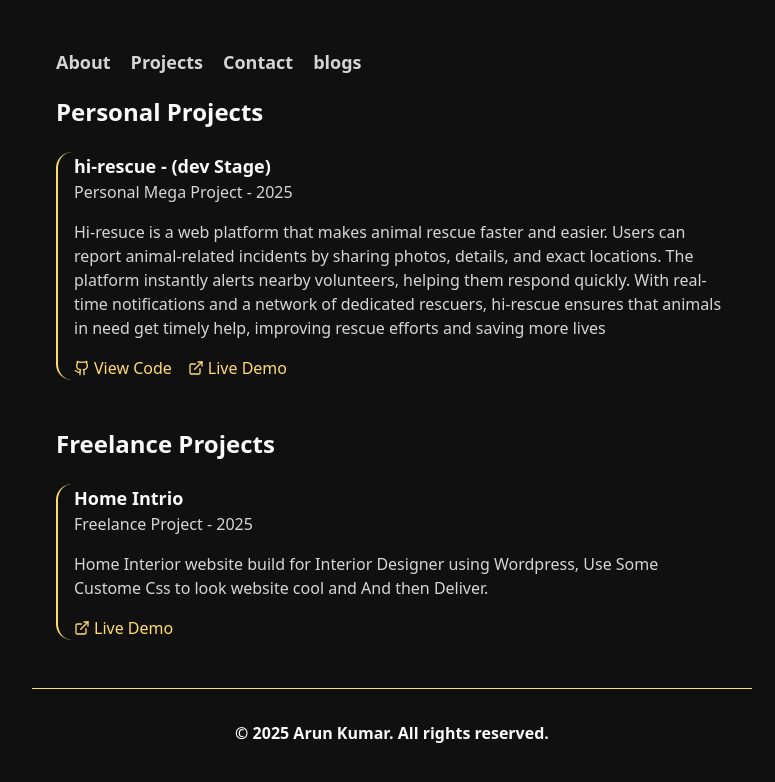
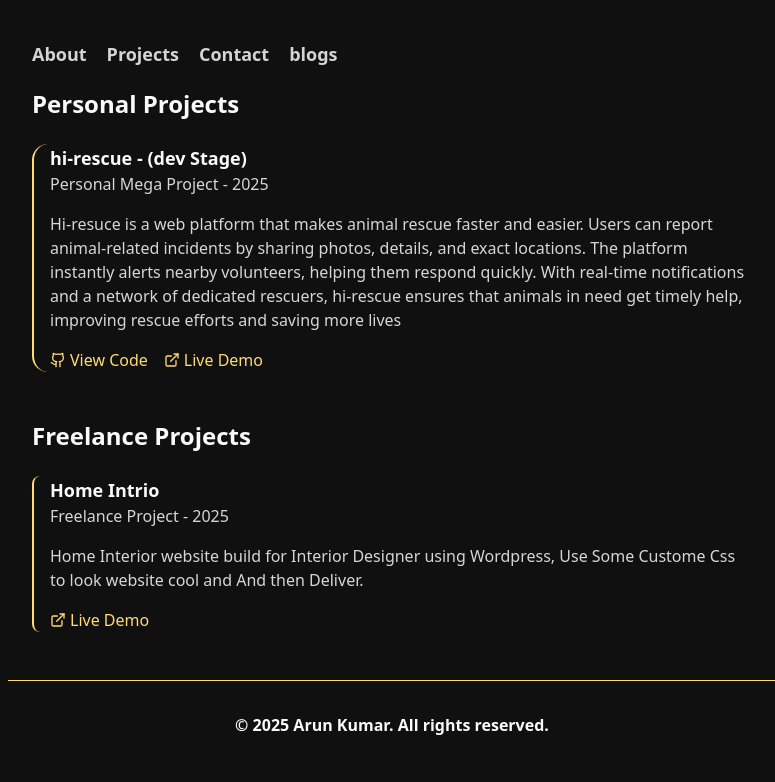
Before and after one commit to hiarun01/my-portfolio, a React (Vite) app: page /projects in a window 1280 px wide. Shown: the top 782 px of the page, without its empty margins (248-1023 px from the left). Built offline with nearby package versions, Linux system fonts and the light colour scheme.

Commit message:
fixed syntex error

```diff
--- a/index.html
+++ b/index.html
@@ -2,7 +2,6 @@
 <html lang="en">
   <head>
     <meta charset="UTF-8" />
-
     <meta name="viewport" content="width=device-width, initial-scale=1.0" />
     <title>Arun Kumar</title>
     <link href="/src/styles.css" rel="stylesheet" />
--- a/src/AppLayout/AppLayout.jsx
+++ b/src/AppLayout/AppLayout.jsx
@@ -4,7 +4,7 @@ import Footer from "./UI/Footer";
 
 const AppLayout = () => {
   return (
-    <div className="max-w-3xl my-7 m-auto px-6">
+    <div className="max-w-3xl my-5 m-auto">
       <Header />
       <Outlet />
       <Footer />
--- a/src/components/Pages/About.jsx
+++ b/src/Pages/About.jsx
@@ -1,6 +1,5 @@
 /* eslint-disable react/no-unescaped-entities */
-import {Github, Linkedin, Mail, X} from "lucide-react";
-import Skills from "../Skills";
+import Skills from "../components/Skills";
 
 const About = () => {
   return (
@@ -19,7 +18,7 @@ const About = () => {
         to network, feel free to reach out. Let's create something amazing
         together.
       </p>
-      <div className="flex gap-7 mt-6  w-fit py-2">
+      {/* <div className="flex gap-7 mt-6  w-fit py-2">
         <a
           href="mailto:hey.arunkumar05@gmail.com"
           className="text-[#ffdb70] hover:text-[#d2bb77] "
@@ -41,7 +40,7 @@ const About = () => {
         >
           <Github size={20} />
         </a>
-      </div>
+      </div> */}
       <Skills />
     </section>
   );
--- a/src/components/Pages/Blogs.jsx
+++ b/src/Pages/Blogs.jsx
@@ -1,5 +1,5 @@
 import {ExternalLinkIcon, CalendarIcon} from "lucide-react";
-import {blogPosts} from "../../Api/BlogApi";
+import {blogPosts} from "../Api/BlogApi";
 
 const Blogs = () => {
   return (
--- a/src/components/Pages/Project/Projects.jsx
+++ b/src/Pages/Projects.jsx
@@ -1,5 +1,5 @@
-import FreelanceProjects from "./FreelanceProjects";
-import ProjectsSection from "./ProjectsSection";
+import FreelanceProjects from "../components/FreelanceProjects";
+import ProjectsSection from "../components/ProjectsSection";
 
 const Projects = () => {
   return (
--- a/src/components/ExperienceSection.jsx
+++ b/src/components/ExperienceSection.jsx
@@ -5,7 +5,7 @@ const ExperienceSection = () => {
         <h2 className="text-2xl font-bold text-gray-900 mb-6">Experience</h2>
 
         <div className="space-y-8">
-          <div className="border-l-2 border-gray-200 pl-4">
+          <div className="border-l-2 border-gray-200 rounded-lg pl-4">
             <h3 className="text-lg font-semibold text-gray-900">
               Senior Frontend Developer
             </h3>
--- a/src/components/Pages/Project/FreelanceProjects.jsx
+++ b/src/components/FreelanceProjects.jsx
@@ -1,5 +1,5 @@
 import {ExternalLink} from "lucide-react";
-import {FreelanceProj} from "../../../Api/FreelanceProjectsAPi";
+import {FreelanceProj} from "../Api/FreelanceProjectsAPi";
 const FreelanceProjects = () => {
   return (
     <section className="mb-12">
@@ -10,7 +10,7 @@ const FreelanceProjects = () => {
         {FreelanceProj.map((FreelanceProj, id) => {
           return (
             <div
-              className="border-l-2 rounded-2xl text-[#ffdb70] pl-4 "
+              className="border-l-2 rounded-lg text-[#ffdb70] pl-4 "
               key={id}
             >
               <h3 className="text-lg font-semibold text-[#fafafa]">
--- a/src/components/Pages/Project/ProjectsSection.jsx
+++ b/src/components/ProjectsSection.jsx
@@ -1,5 +1,5 @@
 import {ExternalLink, Github} from "lucide-react";
-import {projects} from "../../../Api/ProjectsApi";
+import {projects} from "../Api/ProjectsApi";
 
 const ProjectsSection = () => {
   return (
```
Also changed, not shown: src/App.jsx (+4 -4 lines), src/Pages/Contact.jsx (renamed from src/components/Pages/Contact.jsx).
